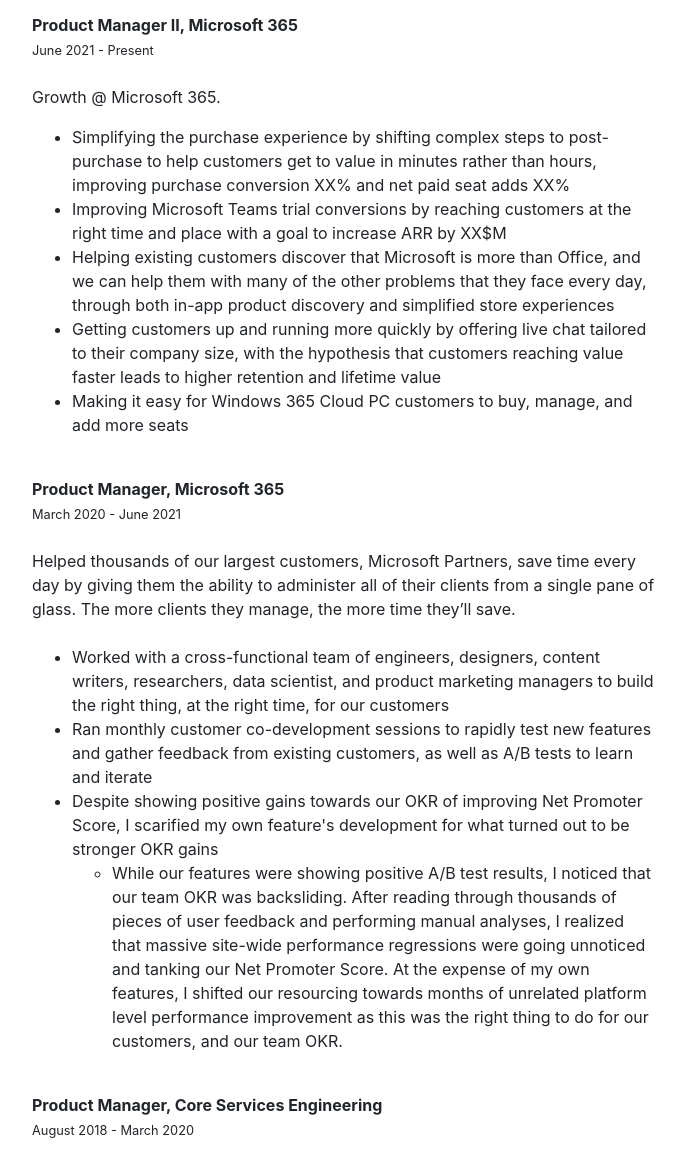
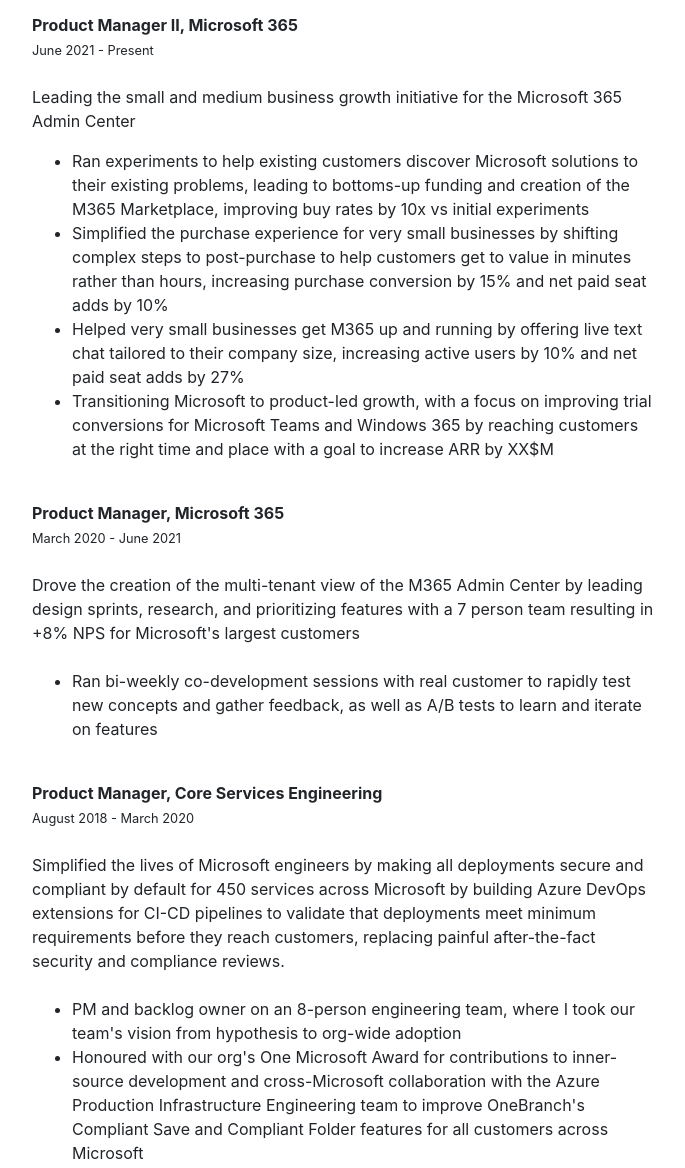
Before and after one commit to justinonthelam/justinlam-io-resume-bootstrap, a website with bundled scripts: page public/index.html in a window 1280 px wide. Shown: the part 1008-2176 px from the top of the page, without its empty margins (288-973 px from the left). Built offline with nearby package versions, Linux system fonts and the light colour scheme; a web font is replaced by a local one.

Commit message:
updated the content to match my March 2022 resume update

```diff
--- a/public/index.html
+++ b/public/index.html
@@ -119,27 +119,22 @@
                 <strong>Product Manager II, Microsoft 365</strong><br>
                 <small>June 2021 - Present</small><br><br>
 
-                Growth @ Microsoft 365.
+                Leading the small and medium business growth initiative for the Microsoft 365 Admin Center
+
                   <ul>
-                    <li>Simplifying the purchase experience by shifting complex steps to post-purchase to help customers get to value in minutes rather than hours, improving purchase conversion XX% and net paid seat adds XX%</li>
-                    <li>Improving Microsoft Teams trial conversions by reaching customers at the right time and place with a goal to increase ARR by XX$M</li>
-                    <li>Helping existing customers discover that Microsoft is more than Office, and we can help them with many of the other problems that they face every day, through both in-app product discovery and simplified store experiences</li>
-                    <li>Getting customers up and running more quickly by offering live chat tailored to their company size, with the hypothesis that customers reaching value faster leads to higher retention and lifetime value</li>
-                    <li>Making it easy for Windows 365 Cloud PC customers to buy, manage, and add more seats</li>
+                    <li>Ran experiments to help existing customers discover Microsoft solutions to their existing problems, leading to bottoms-up funding and creation of the M365 Marketplace, improving buy rates by 10x vs initial experiments</li>
+                    <li>Simplified the purchase experience for very small businesses by shifting complex steps to post-purchase to help customers get to value in minutes rather than hours, increasing purchase conversion by 15% and net paid seat adds by 10%</li>
+                    <li>Helped very small businesses get M365 up and running by offering live text chat tailored to their company size, increasing active users by 10% and net paid seat adds by 27%</li>
+                    <li>Transitioning Microsoft to product-led growth, with a focus on improving trial conversions for Microsoft Teams and Windows 365 by reaching customers at the right time and place with a goal to increase ARR by XX$M</li>
                   </ul>
                   <br>
 
                 <strong>Product Manager, Microsoft 365</strong><br>
                 <small>March 2020 - June 2021</small><br><br>
 
-                Helped thousands of our largest customers, Microsoft Partners, save time every day by giving them the ability to administer all of their clients from a single pane of glass. The more clients they manage, the more time they’ll save.<br><br>
+                Drove the creation of the multi-tenant view of the M365 Admin Center by leading design sprints, research, and prioritizing features with a 7 person team resulting in +8% NPS for Microsoft's largest customers<br><br>
                   <ul>
-                    <li>Worked with a cross-functional team of engineers, designers, content writers, researchers, data scientist, and product marketing managers to build the right thing, at the right time, for our customers</li>
-                    <li>Ran monthly customer co-development sessions to rapidly test new features and gather feedback from existing customers, as well as A/B tests to learn and iterate</li>
-                    <li>Despite showing positive gains towards our OKR of improving Net Promoter Score, I scarified my own feature's development for what turned out to be stronger OKR gains</li>
-                    <ul>
-                      <li>While our features were showing positive A/B test results, I noticed that our team OKR was backsliding. After reading through thousands of pieces of user feedback and performing manual analyses, I realized that massive site-wide performance regressions were going unnoticed and tanking our Net Promoter Score. At the expense of my own features, I shifted our resourcing towards months of unrelated platform level performance improvement as this was the right thing to do for our customers, and our team OKR.</li>
-                    </ul>
+                    <li>Ran bi-weekly co-development sessions with real customer to rapidly test new concepts and gather feedback, as well as A/B tests to learn and iterate on features</li>
                   </ul>
                   <br>
 
@@ -150,10 +145,7 @@
                   <ul>
                     <li>PM and backlog owner on an 8-person engineering team, where I took our team's vision from hypothesis to org-wide adoption</li>
                     <li>Honoured with our org's One Microsoft Award for contributions to inner-source development and cross-Microsoft collaboration with the Azure Production Infrastructure Engineering team to improve OneBranch's Compliant Save and Compliant Folder features for all customers across Microsoft</li>
-                    <li>Demoed these high impact features to Microsoft EVP Kurt DelBene</li>
                   </ul>
-
-                  <small>Note: Within Microsoft, Product Managers hold the title Program Manager</small>
 
               </p>
               </div>
@@ -167,7 +159,7 @@
               <h3 class="mb-0">Co-Founder</h3>
               <div class="subheading mb-3">QEUE Games</div>
               <p>
-                Led a 4-person startup that turned pop culture trends into mobile games, generating >$500k in net revenue.<br>
+                Led a 4-person startup that turned pop culture trends into mobile games, generating >$500k in net revenue<br>
 
                 <ul>
                   <li>#1 iOS and Android app in 13 countries, surpassing popular apps like Snapchat and Facebook for the #1 spot in Canada, UK, Australia and 10 others</li>
@@ -193,7 +185,6 @@
                 Led our university student-organized startup accelerator program, aimed at inspiring student entrepreneurs to turn their ideas into real products in 4 months, with a focus on teaching lean startup fundamentals, and building a community of students who want to achieve more; we're a startup for startups.<br>
 
                 <ul>
-                  <li>Turned our startup entrepreneurship club into one of the largest business clubs at the university within 2 years, with over 100 applications to join our accelerator program, and 100+ registered community members each year</li>
                   <li>W5 is where you start, not where you finish; W5 alumni have gone on to fund successful Indiegogo campaigns, join startup accelerator programs like Next 36, and raise multi-million dollar seed rounds</li>
                 </ul>
 
```
